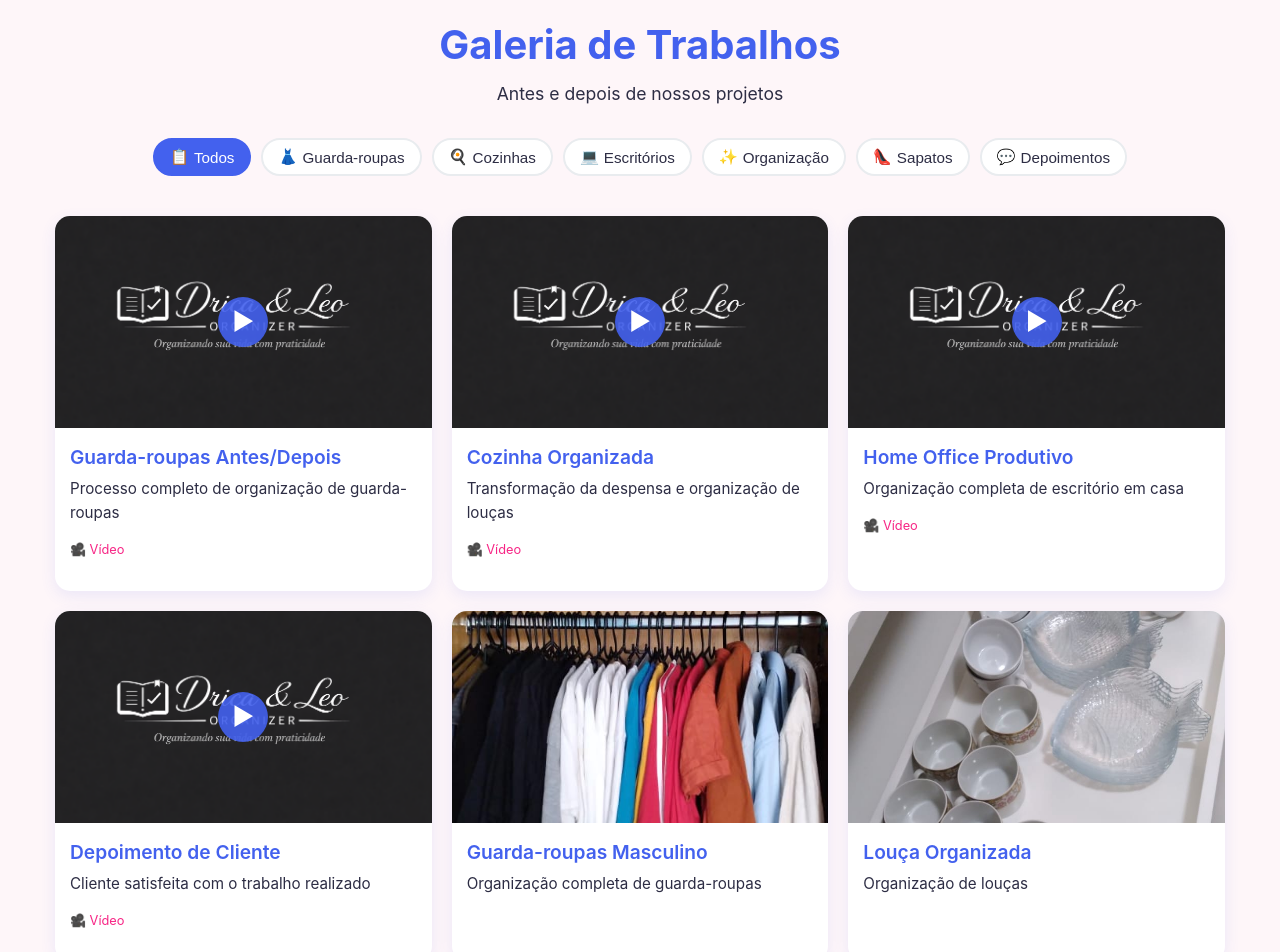
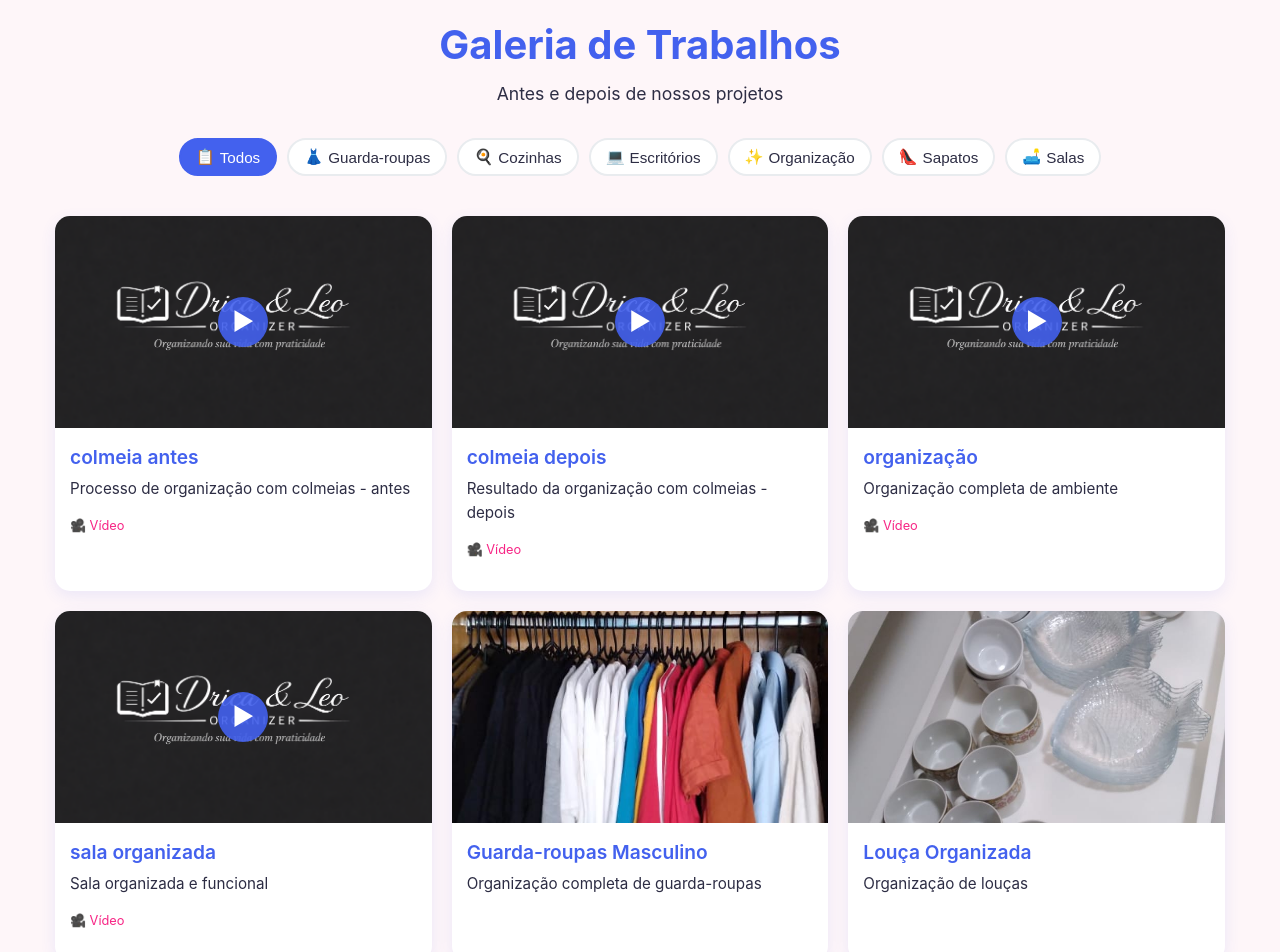
Before and after one commit to GodoyProgrammerAndDeveloper/site-drica-leo, a React (Vite) app: page /galeria in a window 1280 px wide. Shown: the part 100-1052 px from the top of the page. Built offline with nearby package versions, Linux system fonts and the light colour scheme.

Commit message:
Update GalleryPage.jsx

```diff
--- a/src/pages/GalleryPage.jsx
+++ b/src/pages/GalleryPage.jsx
@@ -10,7 +10,7 @@ const GalleryPage = () => {
     setCurrentPath(window.location.pathname);
   }, []);
 
-  // DADOS COMBINADOS - NOMES CORRETOS
+  // DADOS COMBINADOS - NOMES CORRETOS CONFORME SOLICITADO
   const mediaItems = [
     // VÍDEO 1 - Guarda-roupas
     {
@@ -19,42 +19,42 @@ const GalleryPage = () => {
       thumbnail: '/images/logo.png',
       fallbackThumbnail: '/images/logo.png',
       videoUrl: '/videos/video1.mp4',
-      title: 'Guarda-roupas Antes/Depois',
-      description: 'Processo completo de organização de guarda-roupas',
-      category: 'guarda-roupas'
+      title: 'colmeia antes',
+      description: 'Processo de organização com colmeias - antes',
+      category: 'organizacao'
     },
-    // VÍDEO 2 - Cozinha
+    // VÍDEO 2 - Guarda-roupas
     {
       id: 2,
       type: 'video',
       thumbnail: '/images/logo.png',
       fallbackThumbnail: '/images/logo.png',
       videoUrl: '/videos/video2.mp4',
-      title: 'Cozinha Organizada',
-      description: 'Transformação da despensa e organização de louças',
-      category: 'cozinha'
+      title: 'colmeia depois',
+      description: 'Resultado da organização com colmeias - depois',
+      category: 'organizacao'
     },
-    // VÍDEO 3 - Home Office
+    // VÍDEO 3 - Organização
     {
       id: 3,
       type: 'video',
       thumbnail: '/images/logo.png',
       fallbackThumbnail: '/images/logo.png',
       videoUrl: '/videos/video3.mp4',
-      title: 'Home Office Produtivo',
-      description: 'Organização completa de escritório em casa',
-      category: 'escritorio'
+      title: 'organização',
+      description: 'Organização completa de ambiente',
+      category: 'organizacao'
     },
-    // VÍDEO 4 - Depoimento
+    // VÍDEO 4 - Sala
     {
       id: 4,
       type: 'video',
       thumbnail: '/images/logo.png',
       fallbackThumbnail: '/images/logo.png',
       videoUrl: '/videos/video4.mp4',
-      title: 'Depoimento de Cliente',
-      description: 'Cliente satisfeita com o trabalho realizado',
-      category: 'depoimentos'
+      title: 'sala organizada',
+      description: 'Sala organizada e funcional',
+      category: 'salas'
     },
     // IMAGENS EXISTENTES
     {
@@ -114,7 +114,7 @@ const GalleryPage = () => {
     { id: 'escritorio', label: 'Escritórios', icon: '💻' },
     { id: 'organizacao', label: 'Organização', icon: '✨' },
     { id: 'sapatos', label: 'Sapatos', icon: '👠' },
-    { id: 'depoimentos', label: 'Depoimentos', icon: '💬' }
+    { id: 'salas', label: 'Salas', icon: '🛋️' }
   ];
 
   const filteredMedia = selectedCategory === 'todos'
```
